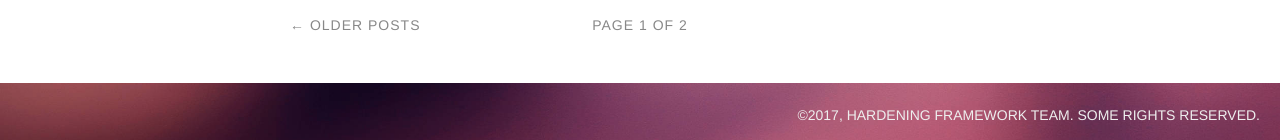
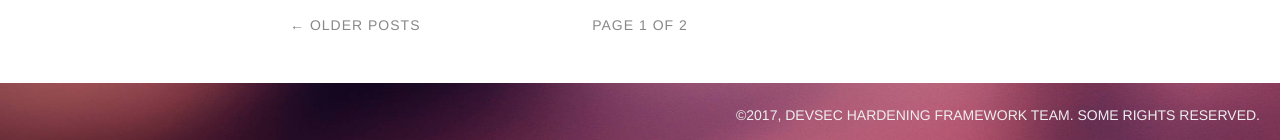
Before and after one commit to dev-sec/blog, a Jekyll site: the page built from index.html, in a window 1280 px wide. Shown: the part 2171-2311 px from the top of the page. Built offline with Jekyll 4.4.1, drawn with Linux system fonts in a browser that asks for light colours; some web fonts are replaced; the list of posts is cut into pages by our own code.

Commit message:
Update configuration of blog

```diff
--- a/_config.yml
+++ b/_config.yml
@@ -4,10 +4,10 @@
 permalink:	/article/:title
 
 # Setup
-title:            Hardening Framework Blog
+title:            DevSec Hardening Framework Blog
 tagline:          'blog'
-description:      'Hardening Framework Blog'
-url:              http://hardening.io
+description:      'DevSec Hardening Framework Blog'
+url:              http://dev-sec.io
 baseurl:          /blog
 commentsystem:    google
 disqus:           example
@@ -43,8 +43,8 @@
     url:          /
 
 copyright:
-  author:         Hardening Framework Team
-  url:            http://hardening.io
+  author:         DevSec Hardening Framework Team
+  url:            http://dev-sec.io
   type_title:     Some rights reserved
   type_url:       http://creativecommons.org/licenses/by-nc/2.5
 
```
Also changed, not shown: README.md.
